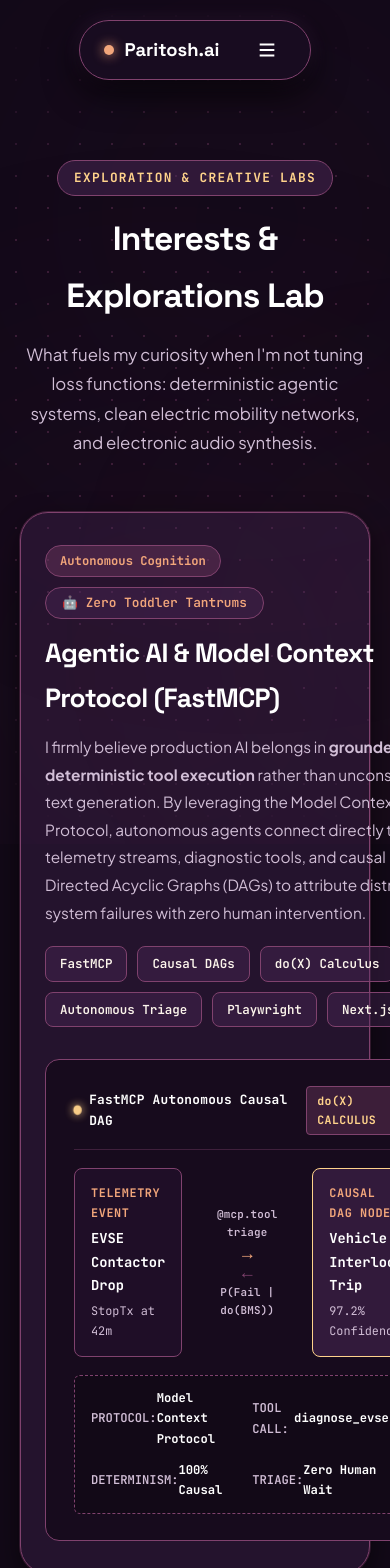
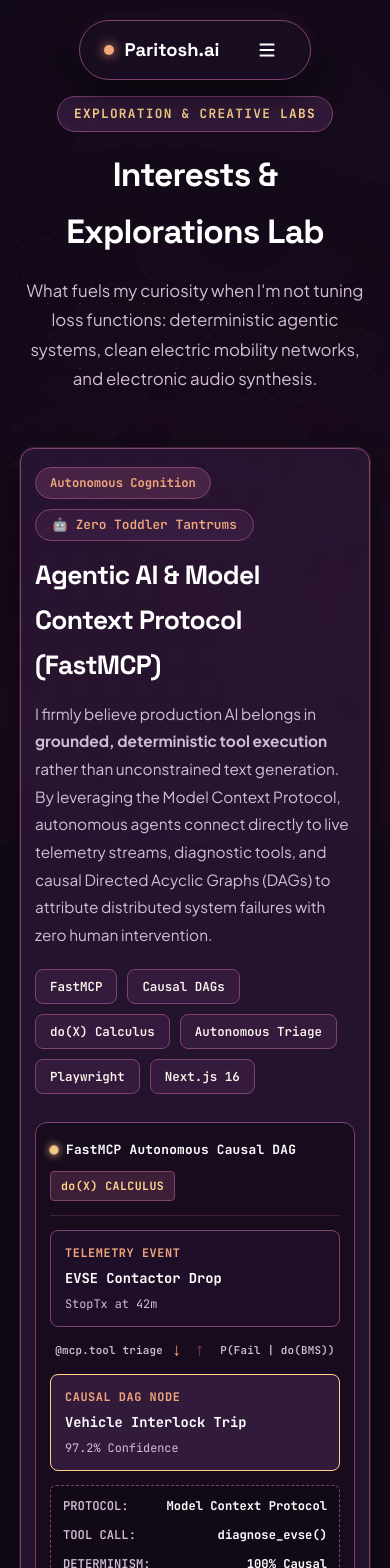
Before and after one commit to Paritosh8-AI/portfolio, a Next.js app: page /interests in a window 390 px wide. Shown: the top 1568 px of the page. Built offline with nearby package versions, Linux system fonts and the light colour scheme.

Commit message:
fix: update verified LinkedIn URL and make schematics and piano responsive across mobile devices

```diff
--- a/app/contact/page.jsx
+++ b/app/contact/page.jsx
@@ -160,7 +160,7 @@
 
             {/* LinkedIn */}
             <a
-              href="https://linkedin.com"
+              href="https://www.linkedin.com/in/paritosh-mukherjee-471399360"
               target="_blank"
               rel="noopener noreferrer"
               className="contact-channel-item"
--- a/app/globals.css
+++ b/app/globals.css
@@ -1637,7 +1637,7 @@
   line-height: 1.6;
 }
 
-/* --- MINIMALIST TECHNICAL SCHEMATICS --- */
+/* --- MINIMALIST TECHNICAL SCHEMATICS (RESPONSIVE & FLUID) --- */
 .minimal-schematic {
   background: #170b1d;
   border: 1px solid var(--border-medium);
@@ -1648,15 +1648,27 @@
   display: flex;
   flex-direction: column;
   gap: 18px;
+  width: 100%;
+  box-sizing: border-box;
+  overflow: hidden;
+}
+
+@media (max-width: 768px) {
+  .minimal-schematic {
+    padding: 16px 14px;
+    gap: 14px;
+    border-radius: 12px;
+  }
 }
 
 .schematic-header {
   display: flex;
   align-items: center;
   justify-content: space-between;
-  gap: 12px;
+  gap: 10px;
   padding-bottom: 14px;
   border-bottom: 1px solid var(--border-subtle);
+  flex-wrap: wrap;
 }
 
 .schematic-title {
@@ -1667,6 +1679,8 @@
   display: flex;
   align-items: center;
   gap: 8px;
+  min-width: 0;
+  word-break: break-word;
 }
 
 .schematic-badge {
@@ -1678,6 +1692,7 @@
   background: rgba(82, 45, 96, 0.4);
   color: #FDF6EC;
   border: 1px solid var(--border-medium);
+  white-space: nowrap;
 }
 
 .schematic-badge.emerald {
@@ -1705,6 +1720,7 @@
   background: #FFD38B;
   box-shadow: 0 0 8px #FFD38B;
   display: inline-block;
+  flex-shrink: 0;
   animation: pulse-dot-anim 2s infinite;
 }
 
@@ -1713,6 +1729,14 @@
   grid-template-columns: 1fr auto 1fr;
   align-items: center;
   gap: 14px;
+  width: 100%;
+}
+
+@media (max-width: 680px) {
+  .schematic-flow-row {
+    grid-template-columns: 1fr;
+    gap: 10px;
+  }
 }
 
 .schematic-node {
@@ -1723,6 +1747,14 @@
   display: flex;
   flex-direction: column;
   gap: 4px;
+  min-width: 0;
+  box-sizing: border-box;
+}
+
+@media (max-width: 680px) {
+  .schematic-node {
+    padding: 12px 14px;
+  }
 }
 
 .schematic-node.highlight {
@@ -1761,6 +1793,25 @@
   gap: 2px;
   min-width: 90px;
   text-align: center;
+}
+
+@media (max-width: 680px) {
+  .schematic-arrow-col {
+    flex-direction: row;
+    justify-content: center;
+    align-items: center;
+    gap: 12px;
+    min-width: unset;
+    padding: 4px 0;
+  }
+  .schematic-arrow-col .arrow-line {
+    transform: rotate(90deg);
+    display: inline-block;
+  }
+  .schematic-arrow-col .arrow-line.reverse {
+    transform: rotate(90deg);
+    display: inline-block;
+  }
 }
 
 .arrow-label {
@@ -1789,6 +1840,16 @@
   background: #120917;
   border: 1px dashed var(--border-medium);
   border-radius: 6px;
+  width: 100%;
+  box-sizing: border-box;
+}
+
+@media (max-width: 680px) {
+  .schematic-telemetry-strip {
+    grid-template-columns: 1fr;
+    gap: 8px;
+    padding: 10px 12px;
+  }
 }
 
 .telem-item {
@@ -1796,16 +1857,21 @@
   display: flex;
   justify-content: space-between;
   align-items: center;
+  gap: 8px;
+  min-width: 0;
 }
 
 .telem-item .k {
   color: var(--text-muted);
   font-weight: 600;
+  white-space: nowrap;
 }
 
 .telem-item .v {
   color: var(--text-bright);
   font-weight: 700;
+  text-align: right;
+  word-break: break-word;
 }
 
 /* DSP Spectrum Visualizer */
@@ -2046,7 +2112,47 @@
   display: block;
 }
 
+@media (max-width: 600px) {
+  .piano-keyboard-case {
+    padding: 10px 6px 8px;
+    border-radius: 10px;
+  }
+  .piano-keys-surface {
+    height: 125px;
+  }
+  .piano-white-key {
+    padding-bottom: 6px;
+  }
+  .piano-white-key .note-label {
+    font-size: 0.62rem;
+  }
+  .piano-white-key .shortcut-badge {
+    display: none;
+  }
+  .piano-black-key {
+    padding-bottom: 4px;
+  }
+  .piano-black-key .note-label {
+    font-size: 0.52rem;
+  }
+  .piano-black-key .shortcut-badge {
+    display: none;
+  }
+}
+
 /* 2. Wide Horizontal Engineering Showcase Cards */
+.interests-page-container {
+  padding-top: 140px;
+  padding-bottom: 100px;
+}
+
+@media (max-width: 768px) {
+  .interests-page-container {
+    padding-top: 96px;
+    padding-bottom: 60px;
+  }
+}
+
 .interest-showcase-card {
   background: var(--bg-card);
   border: 1px solid var(--border-medium);
@@ -2054,6 +2160,8 @@
   padding: 44px 40px;
   box-shadow: var(--shadow-card);
   transition: all 0.3s var(--ease-spring);
+  width: 100%;
+  box-sizing: border-box;
 }
 
 .interest-showcase-card:hover {
@@ -2066,6 +2174,7 @@
   grid-template-columns: 1.1fr 0.9fr;
   gap: 44px;
   align-items: center;
+  width: 100%;
 }
 
 .interest-showcase-grid.reverse {
@@ -2075,12 +2184,49 @@
 @media (max-width: 960px) {
   .interest-showcase-grid,
   .interest-showcase-grid.reverse {
-    grid-template-columns: 1fr;
-    gap: 32px;
+    display: flex;
+    flex-direction: column;
+    gap: 28px;
+  }
+  .interest-showcase-grid .minimal-schematic,
+  .interest-showcase-grid.reverse .minimal-schematic {
+    order: 2;
+    width: 100%;
   }
   .sonic-studio-card,
   .interest-showcase-card {
-    padding: 32px 24px;
+    padding: 26px 18px;
+    border-radius: 18px;
+  }
+}
+
+@media (max-width: 600px) {
+  .sonic-studio-card,
+  .interest-showcase-card {
+    padding: 18px 14px;
+    border-radius: 14px;
+  }
+  .interests-stack {
+    gap: 24px;
+  }
+}
+
+.dsp-analytics-panel {
+  display: flex;
+  flex-direction: column;
+  justify-content: space-between;
+  background: #170b1d;
+  border: 1px solid var(--border-medium);
+  border-radius: 14px;
+  padding: 24px;
+  width: 100%;
+  box-sizing: border-box;
+}
+
+@media (max-width: 680px) {
+  .dsp-analytics-panel {
+    padding: 16px 14px;
+    border-radius: 12px;
   }
 }
 
@@ -2099,6 +2245,24 @@
   left: 28px;
   width: 2px;
   background: linear-gradient(to bottom, #FFD38B, #F2A67B, #80426E, transparent);
+}
+
+@media (max-width: 680px) {
+  .timeline-container::before {
+    left: 12px;
+  }
+  .timeline-entry {
+    margin-left: 36px !important;
+    margin-bottom: 30px !important;
+  }
+  .timeline-node-dot {
+    left: -30px !important;
+    width: 14px !important;
+    height: 14px !important;
+  }
+  .timeline-card {
+    padding: 20px 16px !important;
+  }
 }
 
 .timeline-entry {
--- a/app/interests/page.jsx
+++ b/app/interests/page.jsx
@@ -13,7 +13,7 @@
   };
 
   return (
-    <div className="container" style={{ paddingTop: 160, paddingBottom: 120 }}>
+    <div className="container interests-page-container">
       {/* Section Header with Generous Clearance */}
       <div className="section-header" style={{ marginBottom: 54 }}>
         <div className="section-subtitle">EXPLORATION &amp; CREATIVE LABS</div>
@@ -55,7 +55,7 @@
             </div>
 
             {/* Right: Wide FastMCP Causal DAG Architecture */}
-            <div className="minimal-schematic" style={{ padding: '26px 28px' }}>
+            <div className="minimal-schematic">
               <div className="schematic-header">
                 <div className="schematic-title">
                   <span className="status-pulse-dot" />
@@ -64,7 +64,7 @@
                 <span className="schematic-badge purple">do(X) CALCULUS</span>
               </div>
 
-              <div className="schematic-flow-row" style={{ gap: 20 }}>
+              <div className="schematic-flow-row">
                 <div className="schematic-node">
                   <span className="node-tag">Telemetry Event</span>
                   <span className="node-detail">EVSE Contactor Drop</span>
@@ -107,7 +107,7 @@
         <article className="interest-showcase-card">
           <div className="interest-showcase-grid">
             {/* Left: Wide OCPP 1.6-J Handshake Architecture */}
-            <div className="minimal-schematic" style={{ padding: '26px 28px' }}>
+            <div className="minimal-schematic">
               <div className="schematic-header">
                 <div className="schematic-title">
                   <span className="status-pulse-dot" />
@@ -116,7 +116,7 @@
                 <span className="schematic-badge emerald">WSS / JSON</span>
               </div>
 
-              <div className="schematic-flow-row" style={{ gap: 20 }}>
+              <div className="schematic-flow-row">
                 <div className="schematic-node">
                   <span className="node-tag">EVSE #8042</span>
                   <span className="node-detail">CCS2 Dual Gun</span>
@@ -227,17 +227,7 @@
             </div>
 
             {/* Right: Acoustic Spectrum Rack & Intuition */}
-            <div
-              style={{
-                display: 'flex',
-                flexDirection: 'column',
-                justifyContent: 'space-between',
-                background: '#170b1d',
-                border: '1px solid var(--border-medium)',
-                borderRadius: 14,
-                padding: '26px 24px',
-              }}
-            >
+            <div className="dsp-analytics-panel">
               <div>
                 <div style={{ display: 'flex', justifyContent: 'space-between', alignItems: 'center', marginBottom: 16 }}>
                   <span className="text-mono" style={{ fontSize: '0.80rem', fontWeight: 700, color: '#FFD38B' }}>
--- a/assets/js/main.js
+++ b/assets/js/main.js
@@ -371,7 +371,7 @@
 <span class="term-accent">VERIFIED CHANNELS:</span>
   • GitHub:    <a href="https://github.com/Paritosh8-AI" target="_blank" class="term-green">github.com/Paritosh8-AI</a>
   • Instagram: <a href="https://www.instagram.com/mewzicallyyours/" target="_blank" class="term-pink">instagram.com/mewzicallyyours</a>
-  • LinkedIn:  <a href="https://linkedin.com" target="_blank" class="term-green">Connect on LinkedIn</a>
+  • LinkedIn:  <a href="https://www.linkedin.com/in/paritosh-mukherjee-471399360" target="_blank" class="term-green">linkedin.com/in/paritosh-mukherjee-471399360</a>
   • Email:     <a href="mailto:paritoshmukherjee8@gmail.com" class="term-green">paritoshmukherjee8@gmail.com</a>
 `,
     clear: () => {
--- a/components/Footer.jsx
+++ b/components/Footer.jsx
@@ -30,7 +30,7 @@
               </svg>
             </a>
             <a
-              href="https://linkedin.com"
+              href="https://www.linkedin.com/in/paritosh-mukherjee-471399360"
               target="_blank"
               rel="noopener noreferrer"
               className="social-icon-btn"
--- a/public/assets/js/main.js
+++ b/public/assets/js/main.js
@@ -371,7 +371,7 @@
 <span class="term-accent">VERIFIED CHANNELS:</span>
   • GitHub:    <a href="https://github.com/Paritosh8-AI" target="_blank" class="term-green">github.com/Paritosh8-AI</a>
   • Instagram: <a href="https://www.instagram.com/mewzicallyyours/" target="_blank" class="term-pink">instagram.com/mewzicallyyours</a>
-  • LinkedIn:  <a href="https://linkedin.com" target="_blank" class="term-green">Connect on LinkedIn</a>
+  • LinkedIn:  <a href="https://www.linkedin.com/in/paritosh-mukherjee-471399360" target="_blank" class="term-green">linkedin.com/in/paritosh-mukherjee-471399360</a>
   • Email:     <a href="mailto:paritoshmukherjee8@gmail.com" class="term-green">paritoshmukherjee8@gmail.com</a>
 `,
     clear: () => {
```
Also changed, not shown: components/Navbar.jsx (+11 -1 lines).
